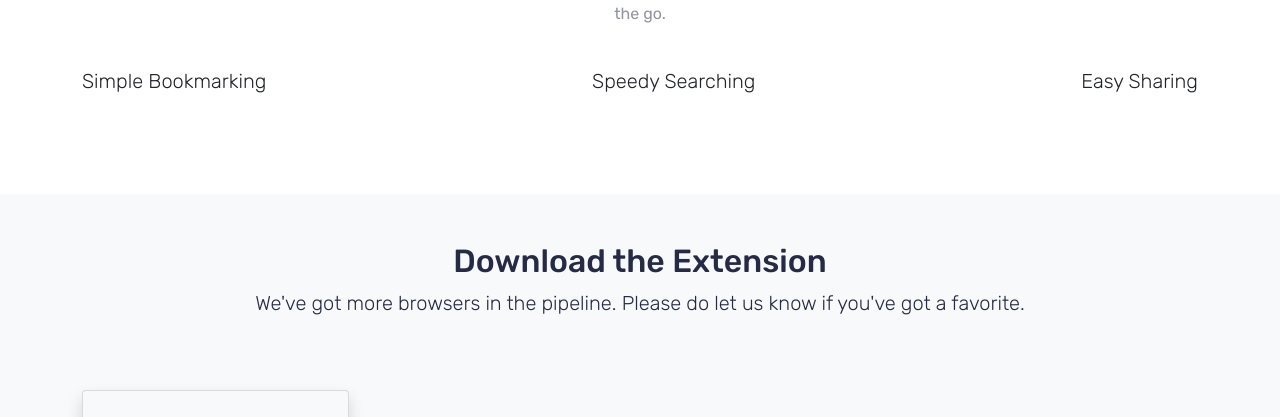
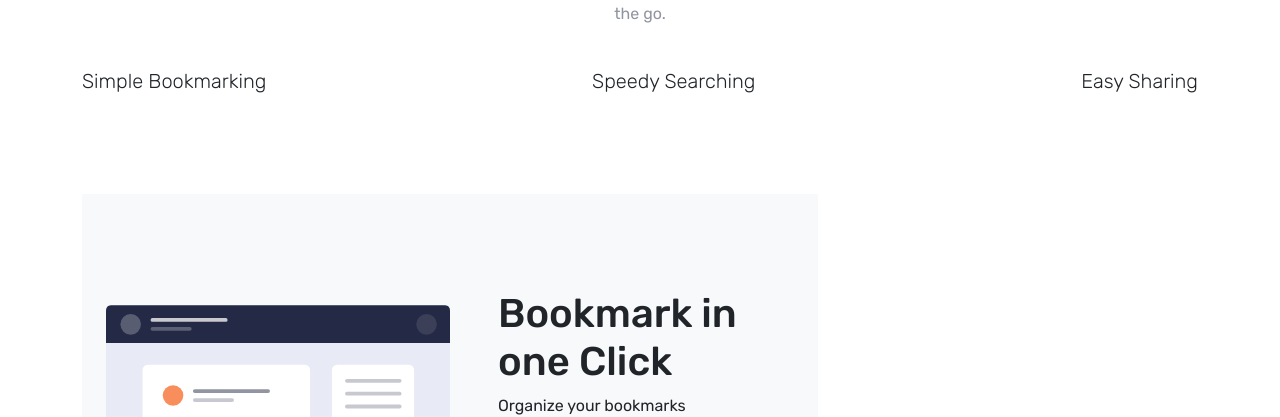
Before and after one commit to NasreenKhalid/Bootstrap_Design_Assignment, a plain HTML site: page index.html in a window 1280 px wide. Shown: the part 678-1095 px from the top of the page. Drawn offline with nearby package versions, Linux system fonts and the light colour scheme.

Commit message:
Initial Commit

```diff
--- a/index.html
+++ b/index.html
@@ -90,7 +90,7 @@
   </p>
   <div class="row">
     <div class="col-8">
-      <div class="collapse multi-collapse" id="multiCollapseExample1">
+      <div class="collapse multi-collapse in" id="multiCollapseExample1">
         <section class="bg-light text-dark mt-5 p-lg-0 pt-lg-5 text-center text-sm-start">
           <div class="container">
             <div class="d-sm-flex align-items-center justify-content-between">
```
